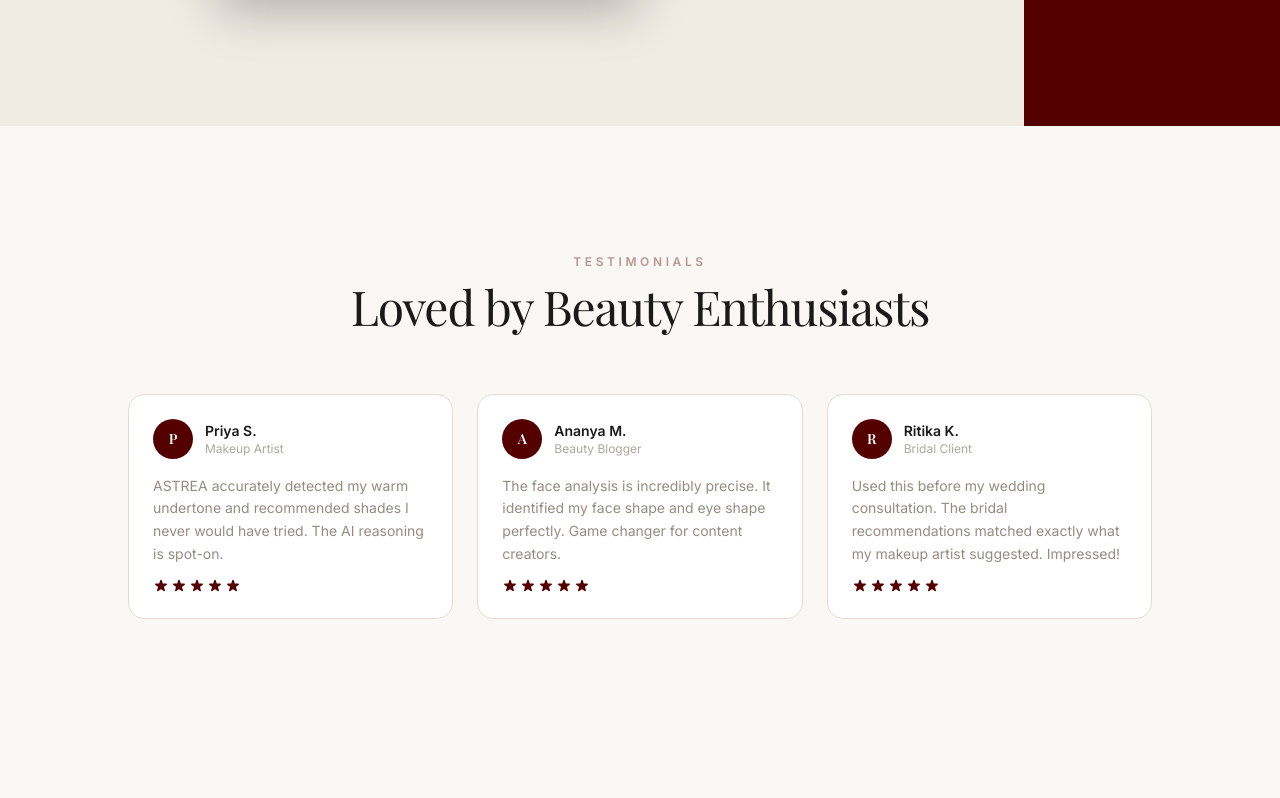
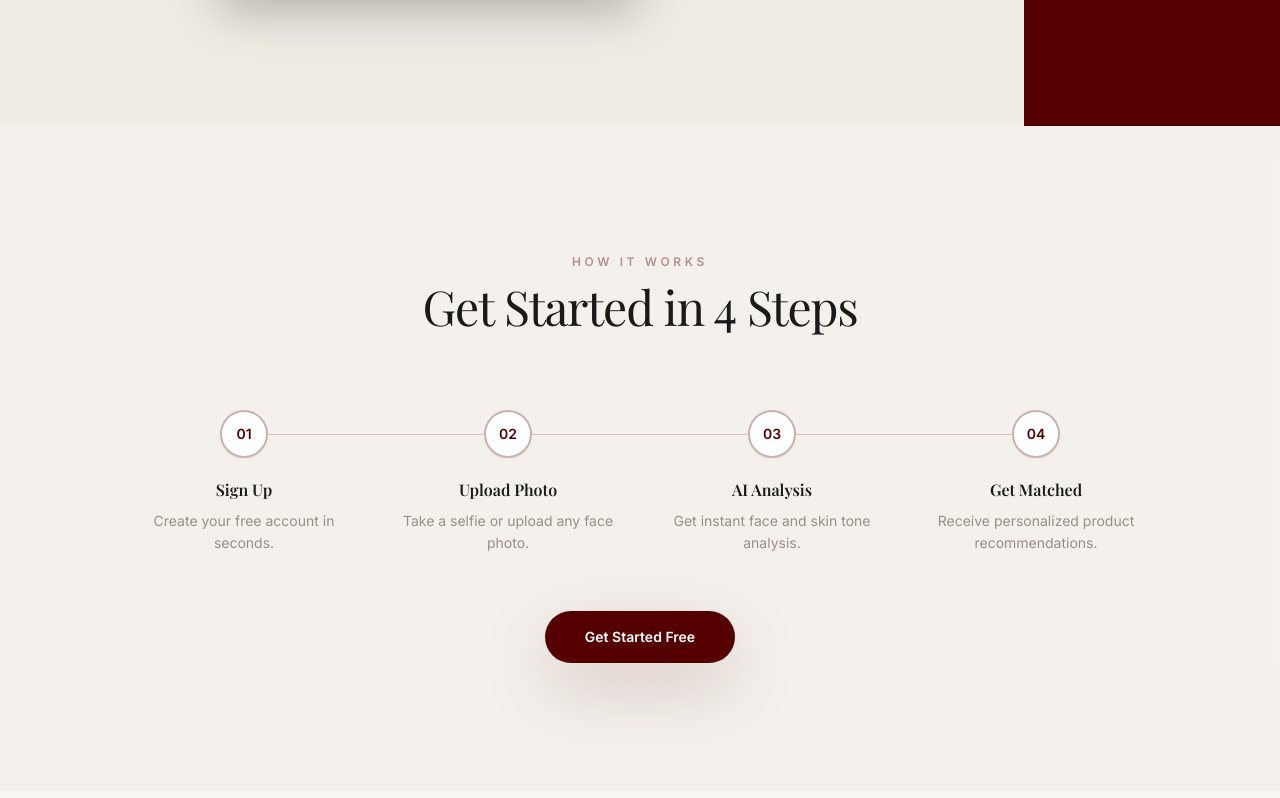
Before and after one commit to Rishi12318/Astrea, a React (Vite) app in the folder frontend/: page / in a window 1280 px wide. Shown: the part 1622-2420 px from the top of the page. Built offline with nearby package versions, Linux system fonts and the light colour scheme; no server answers; a web font is replaced by a local one.

Commit message:
fix: remove extra brace, add Get Started circles with animations, lightweight backend deps for Render

```diff
--- a/frontend/src/pages/LandingPage.tsx
+++ b/frontend/src/pages/LandingPage.tsx
@@ -1,5 +1,18 @@
 import { useState, useEffect, useRef } from 'react';
 import { Link } from 'react-router-dom';
+
+function useInView(threshold = 0.2) {
+  const ref = useRef<HTMLDivElement>(null);
+  const [visible, setVisible] = useState(false);
+  useEffect(() => {
+    const el = ref.current;
+    if (!el) return;
+    const obs = new IntersectionObserver(([e]) => { if (e.isIntersecting) setVisible(true); }, { threshold });
+    obs.observe(el);
+    return () => obs.disconnect();
+  }, [threshold]);
+  return { ref, visible };
+}
 
 const reviews = [
   { name: 'Priya S.', role: 'Makeup Artist', text: 'ASTREA accurately detected my warm undertone and recommended shades I never would have tried. The AI reasoning is spot-on.', avatar: 'P' },
@@ -121,6 +134,58 @@ function PaletteCard() {
   );
 }
 
+function GetStartedSection() {
+  const { ref, visible } = useInView(0.15);
+  const steps = [
+    { num: '01', title: 'Sign Up', desc: 'Create your free account in seconds.' },
+    { num: '02', title: 'Upload Photo', desc: 'Take a selfie or upload any face photo.' },
+    { num: '03', title: 'AI Analysis', desc: 'Get instant face and skin tone analysis.' },
+    { num: '04', title: 'Get Matched', desc: 'Receive personalized product recommendations.' },
+  ];
+
+  return (
+    <section className="px-6 py-24 md:py-32 bg-[#F0EBE3]/50">
+      <div className="mx-auto max-w-5xl" ref={ref}>
+        <div className="text-center">
+          <p className="text-xs font-semibold uppercase tracking-[0.3em] text-[#550000]/40">How It Works</p>
+          <h2 className="mt-3 font-serif text-3xl tracking-tight text-[#1a1a1a] md:text-5xl">Get Started in 4 Steps</h2>
+        </div>
+
+        <div className="relative mt-20">
+          {/* Connecting line */}
+          <div className="absolute top-6 left-[calc(12.5%+12px)] right-[calc(12.5%+12px)] h-px bg-[#550000]/20 hidden md:block" />
+
+          <div className="grid gap-12 md:grid-cols-4 md:gap-8">
+            {steps.map((s, i) => (
+              <div
+                key={s.num}
+                className="flex flex-col items-center text-center transition-all duration-700"
+                style={{ transitionDelay: `${i * 150}ms`, opacity: visible ? 1 : 0, transform: visible ? 'translateY(0)' : 'translateY(24px)' }}
+              >
+                {/* Circle */}
+                <div className="relative flex h-12 w-12 items-center justify-center rounded-full border-2 border-[#550000]/30 bg-white text-sm font-semibold text-[#550000] shadow-sm transition-all duration-500 hover:border-[#550000] hover:bg-[#550000] hover:text-white hover:shadow-md hover:scale-110">
+                  {s.num}
+                </div>
+                <h3 className="mt-5 font-serif text-base font-semibold text-[#1a1a1a]">{s.title}</h3>
+                <p className="mt-2 text-sm leading-relaxed text-[#5A4F43]/60">{s.desc}</p>
+              </div>
+            ))}
+          </div>
+        </div>
+
+        <div className="mt-14 text-center">
+          <Link
+            to="/auth"
+            className="inline-block rounded-full bg-[#550000] px-10 py-4 text-sm font-semibold text-white shadow-glow transition hover:translate-y-[-2px]"
+          >
+            Get Started Free
+          </Link>
+        </div>
+      </div>
+    </section>
+  );
+}
+
 export default function LandingPage() {
   return (
     <div className="min-h-screen bg-[#FAF8F5] pt-16">
@@ -174,6 +239,9 @@ export default function LandingPage() {
         </div>
       </section>
 
+      {/* ── Get Started ── */}
+      <GetStartedSection />
+
       {/* ── Reviews ── */}
       <section className="px-6 py-24 md:py-32 bg-[#FAF8F5]">
         <div className="mx-auto max-w-5xl">
```
Also changed, not shown: 1 other file (tests, documents, lock files or other folders).
